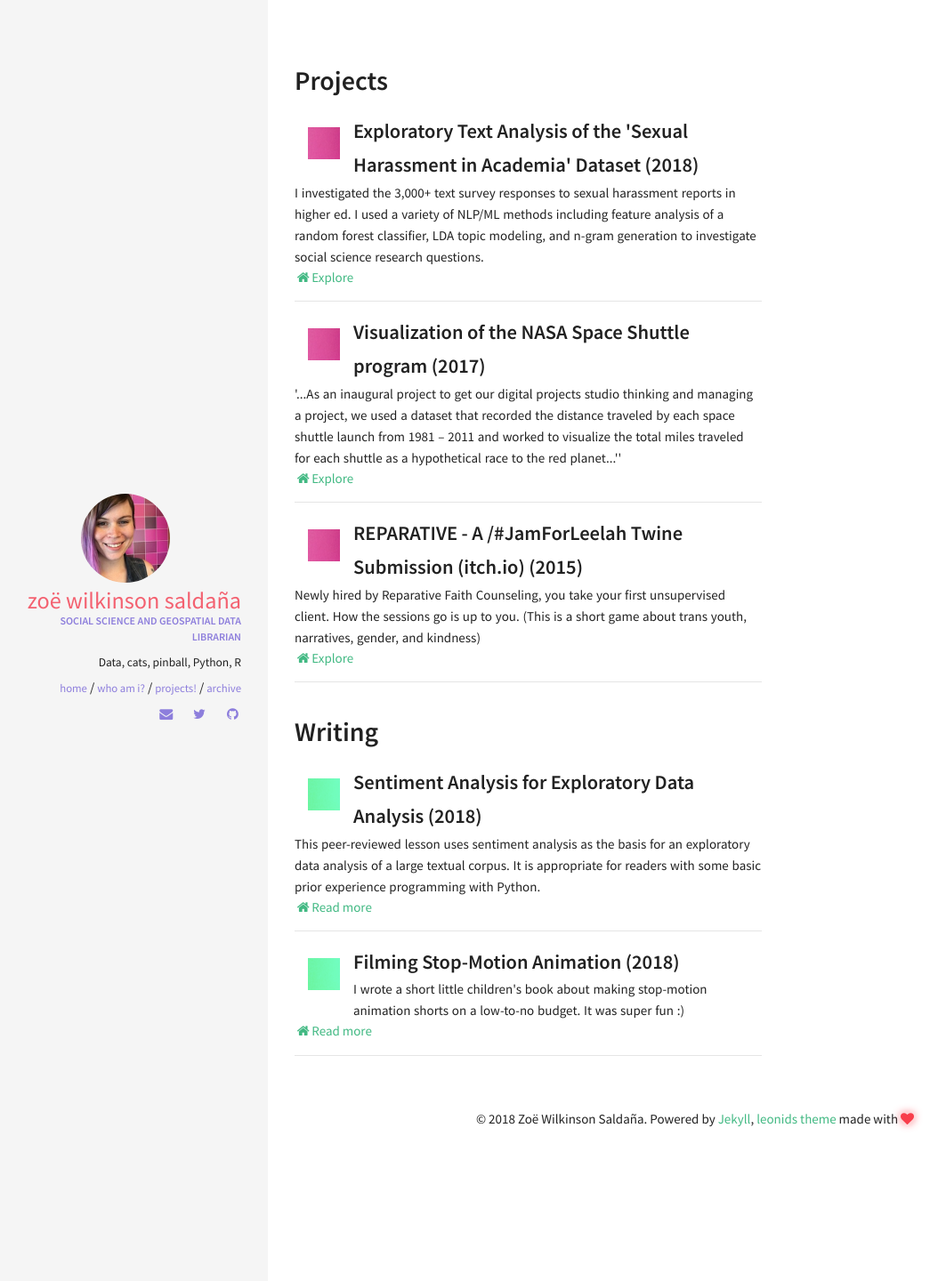
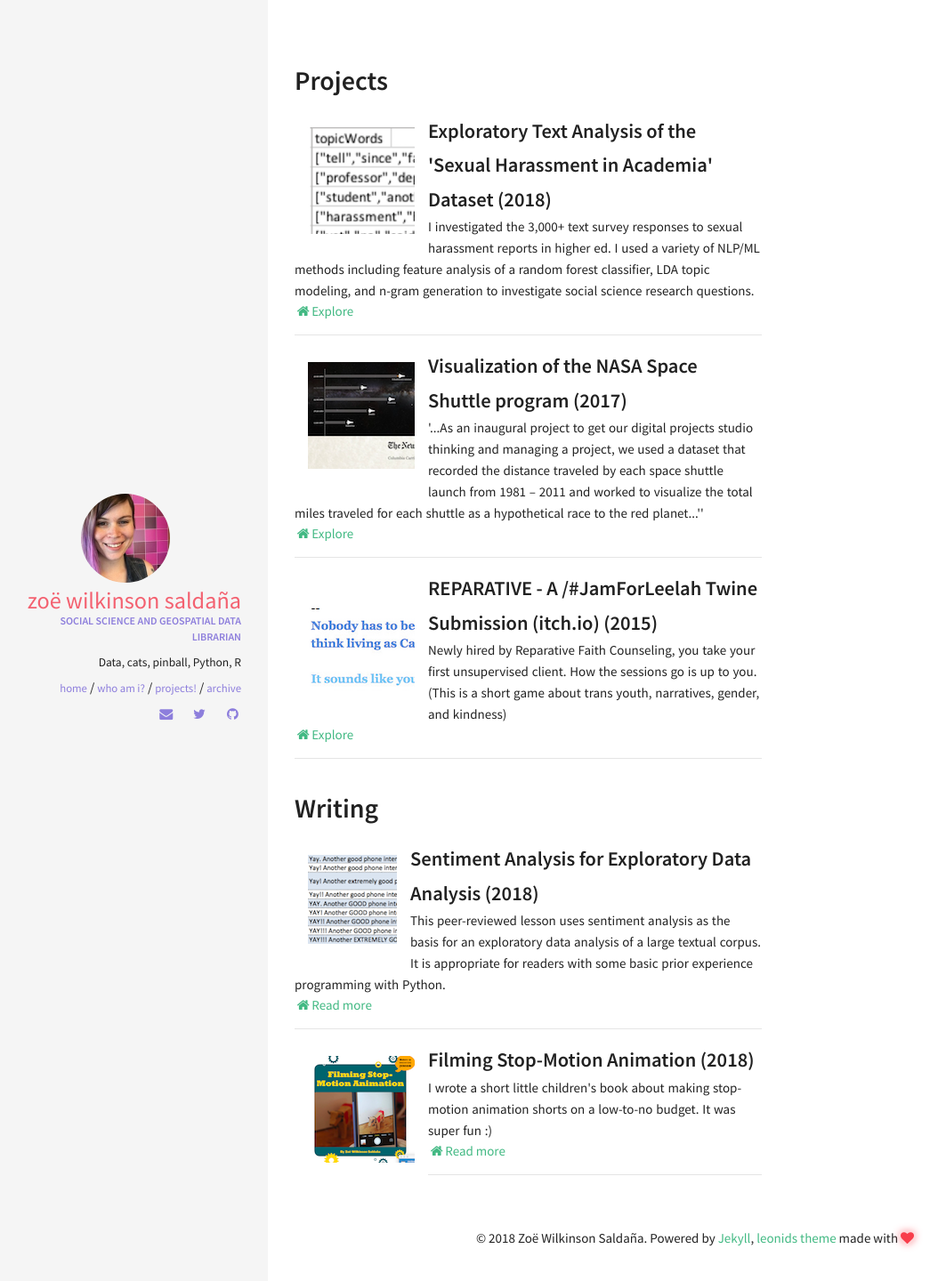
Before and after one commit to zoews/zoews.github.io, a Jekyll site: the page built from projects.html, in a window 1280 px wide. Shown: the top 1440 px of the page at 89% size, without its empty margins (19-1082 px from the left). Built offline with Jekyll 4.4.1, drawn with Linux system fonts in a browser that asks for light colours.

Commit message:
thumbnails and css edits

```diff
--- a/_data/index/projects.yml
+++ b/_data/index/projects.yml
@@ -1,15 +1,15 @@
 - name: Exploratory Text Analysis of the 'Sexual Harassment in Academia' Dataset (2018)
   descr: "I investigated the 3,000+ text survey responses to sexual harassment reports in higher ed. I used a variety of NLP/ML methods including feature analysis of a random forest classifier, LDA topic modeling, and n-gram generation to investigate social science research questions."
-  image: pong.png
+  image: nlp_proj.png
   website: https://drive.google.com/file/d/1t62xSjLV_Vy8mxhgb_eZW_BwoCpp_wF5/view?usp=sharing
 
 - name: Visualization of the NASA Space Shuttle program (2017)
   descr: "'...As an inaugural project to get our digital projects studio thinking and managing a project, we used a dataset that recorded the distance traveled by each space shuttle launch from 1981 – 2011 and worked to visualize the total miles traveled for each shuttle as a hypothetical race to the red planet...''"
-  image: pong.png
+  image: nasa.png
   website: https://clarklabs.lib.umich.edu/2017/11/08/using_processing_visualize_space_exploration/
 
 
 - name: REPARATIVE - A /#JamForLeelah Twine Submission (itch.io) (2015)
   descr: "Newly hired by Reparative Faith Counseling, you take your first unsupervised client. How the sessions go is up to you. (This is a short game about trans youth, narratives, gender, and kindness)"
-  image: pong.png
+  image: reparative.png
   website: http://jamforleelah81.itch.io/reparative
--- a/_data/index/writing.yml
+++ b/_data/index/writing.yml
@@ -1,9 +1,9 @@
 - name: Sentiment Analysis for Exploratory Data Analysis (2018)
   descr: "This peer-reviewed lesson uses sentiment analysis as the basis for an exploratory data analysis of a large textual corpus. It is appropriate for readers with some basic prior experience programming with Python."
-  image: ping.png
+  image: sentiment.png
   website: https://programminghistorian.org/en/lessons/sentiment-analysis
 
 - name: Filming Stop-Motion Animation (2018)
   descr: "I wrote a short little children's book about making stop-motion animation shorts on a low-to-no budget. It was super fun :) "
-  image: ping.png
+  image: filming.png
   website: https://books.google.com/books/about/Filming_Stop_Motion_Animation.html?id=6TM7DwAAQBAJ
```
Also changed, not shown: img/filming.png (added), img/nasa.png (added), img/nlp_proj.png (added), img/reparative.png (added), img/sentiment.png (added), 9 other files.
